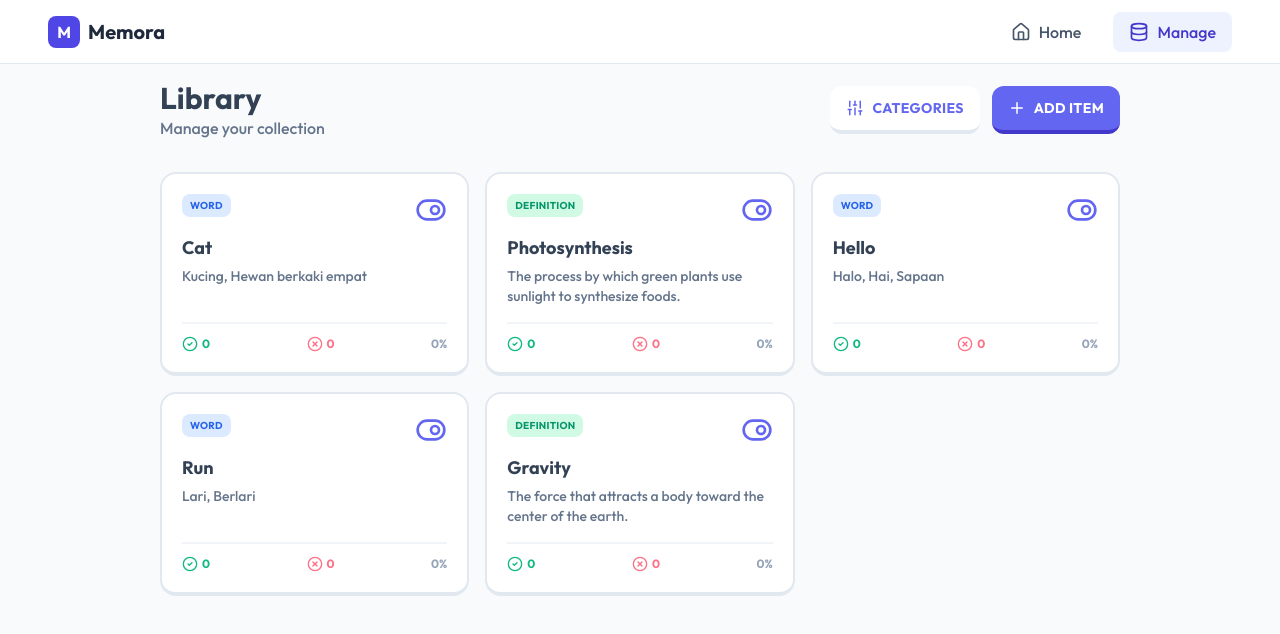
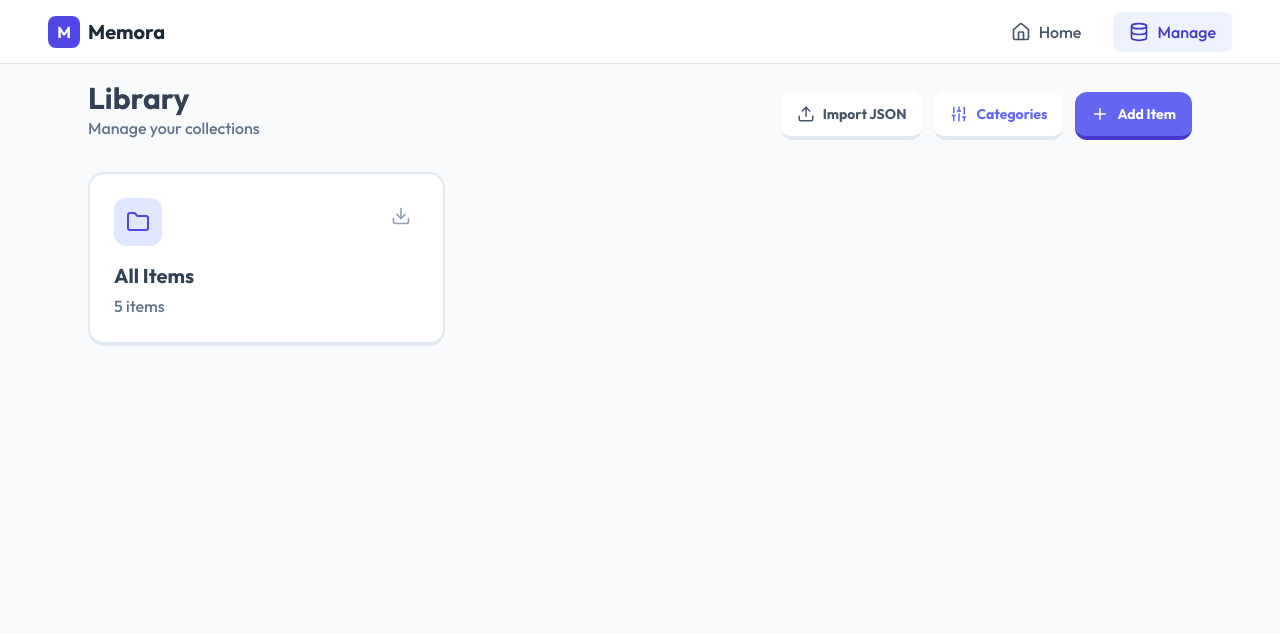
Before and after one commit to r021n/memora, a React (Vite) app: page /#/manage in a window 1280 px wide. Shown: the top 634 px of the page. Built offline with nearby package versions, Linux system fonts and the light colour scheme.

Commit message:
feat: Implement global state management with local storage persistence, add audio feedback utilities, and introduce a new Manage page.

```diff
--- a/pages/Manage.tsx
+++ b/pages/Manage.tsx
@@ -14,6 +14,11 @@ import {
   Plus,
   X,
   AlertCircle,
+  Upload,
+  Download,
+  Folder,
+  ArrowLeft,
+  Search,
 } from "lucide-react";
 import { withSound } from "../utils/sound";
 
@@ -28,11 +33,19 @@ const Manage: React.FC = () => {
     categories,
     addCategory,
     deleteCategory,
+    importData, // Add this to context destructuring
   } = useStore();
   const [selectedItem, setSelectedItem] = useState<MemoryItem | null>(null);
   const [isAddModalOpen, setIsAddModalOpen] = useState(false);
   const [isCategoryModalOpen, setIsCategoryModalOpen] = useState(false);
   const [newCategoryName, setNewCategoryName] = useState("");
+
+  // -- View & Search State --
+  const [viewMode, setViewMode] = useState<"GROUPS" | "ITEMS">("GROUPS");
+  const [selectedCategoryId, setSelectedCategoryId] = useState<string | null>(
+    null
+  );
+  const [searchQuery, setSearchQuery] = useState("");
 
   // -- Edit State --
   const [editTerm, setEditTerm] = useState("");
@@ -51,10 +64,129 @@ const Manage: React.FC = () => {
   // Helpers
   const categoryOptions = categories.map((c) => ({ id: c.id, label: c.name }));
 
+  // Derived State
+  const filteredItems = items.filter((item) => {
+    // 1. Filter by Category
+    if (selectedCategoryId === null) {
+      // "All" group - all items
+    } else {
+      if (item.categoryId !== selectedCategoryId) return false;
+    }
+
+    // 2. Filter by Search Query
+    if (!searchQuery.trim()) return true;
+    const q = searchQuery.toLowerCase();
+    const termMatch = item.term.toLowerCase().includes(q);
+    const meaningMatch = item.meanings.some((m) => m.toLowerCase().includes(q));
+    const descMatch = item.description?.toLowerCase().includes(q);
+
+    return termMatch || meaningMatch || descMatch;
+  });
+
+  // Calculate Group Stats
+  const getGroupStats = (catId: string | null) => {
+    const groupItems = items.filter((i) =>
+      catId === null ? true : i.categoryId === catId
+    );
+    return { count: groupItems.length };
+  };
+
   // Reset delete confirmation when modal closes or item changes
   useEffect(() => {
     setIsConfirmingDelete(false);
   }, [selectedItem]);
+
+  // --- Handlers ---
+
+  const handleGroupClick = (catId: string | null) => {
+    withSound(() => {
+      setSelectedCategoryId(catId);
+      setViewMode("ITEMS");
+      setSearchQuery(""); // clear search when entering a group
+    });
+  };
+
+  const handleBackToGroups = () => {
+    withSound(() => {
+      setViewMode("GROUPS");
+      setSelectedCategoryId(null);
+    });
+  };
+
+  const handleDownload = (e: React.MouseEvent, catId: string | null) => {
+    e.stopPropagation();
+    withSound(() => {
+      const groupItems = items.filter((i) =>
+        catId === null ? true : i.categoryId === catId
+      );
+      let groupName = "All_Items";
+      if (catId) {
+        const cat = categories.find((c) => c.id === catId);
+        groupName = cat ? cat.name.replace(/\s+/g, "_") : "Unknown_Group";
+      }
+
+      const dataToExport = {
+        exportDate: new Date().toISOString(),
+        groupName: groupName,
+        categoryId: catId,
+        items: groupItems,
+        // If exporting All, we might want to include categories too so they can be restored?
+        // Or if exporting a specific group, include that category definition?
+        // For simplicity, let's include the relevant categories.
+        categories: catId
+          ? categories.filter((c) => c.id === catId)
+          : categories,
+      };
+
+      const blob = new Blob([JSON.stringify(dataToExport, null, 2)], {
+        type: "application/json",
+      });
+      const url = URL.createObjectURL(blob);
+      const a = document.createElement("a");
+      a.href = url;
+      a.download = `memora_${groupName}_${new Date().getTime()}.json`;
+      document.body.appendChild(a);
+      a.click();
+      document.body.removeChild(a);
+      URL.revokeObjectURL(url);
+    });
+  };
+
+  const fileInputRef = React.useRef<HTMLInputElement>(null);
+
+  const handleUploadClick = () => {
+    withSound(() => {
+      fileInputRef.current?.click();
+    }, 0);
+  };
+
+  const handleFileChange = (e: React.ChangeEvent<HTMLInputElement>) => {
+    const file = e.target.files?.[0];
+    if (!file) return;
+
+    const reader = new FileReader();
+    reader.onload = (event) => {
+      try {
+        const json = JSON.parse(event.target?.result as string);
+        if (json.items && Array.isArray(json.items)) {
+          // Validate or sanitize if needed
+          // For now, assume structure is correct or partial
+          withSound(() => {
+            importData(json.items, json.categories || []);
+            alert(`Successfully imported ${json.items.length} items.`);
+          });
+        } else {
+          alert("Invalid file format. JSON must contain an 'items' array.");
+        }
+      } catch (err) {
+        console.error(err);
+        alert("Failed to parse JSON file.");
+      } finally {
+        if (fileInputRef.current) fileInputRef.current.value = "";
+      }
+    };
+    reader.readAsText(file);
+  };
 
   // --- Edit Functions ---
 
@@ -201,44 +333,149 @@ const Manage: React.FC = () => {
     setAddMeanings(addMeanings.filter((_, i) => i !== idx));
 
   return (
-    <div className="max-w-5xl min-h-screen px-8 pt-20 pb-24 mx-auto sm:pb-10">
-      {/* Header & Settings */}
-      <div className="mb-8 space-y-6">
-        <div className="flex flex-col justify-between gap-4 md:flex-row md:items-center">
+    <div className="max-w-6xl min-h-screen px-6 pt-20 pb-24 mx-auto sm:pb-10">
+      {/* Hidden File Input for Upload */}
+      <input
+        type="file"
+        ref={fileInputRef}
+        onChange={handleFileChange}
+        className="hidden"
+        accept=".json"
+      />
+
+      {/* Header Area */}
+      <div className="mb-8">
+        {viewMode === "GROUPS" ? (
+          <div className="flex flex-col justify-between gap-6 md:flex-row md:items-end">
             <div>
-            <h1 className="text-3xl font-extrabold text-slate-700">Library</h1>
-            <p className="font-medium text-slate-500">Manage your collection</p>
+              <h1 className="text-3xl font-extrabold text-slate-700">
+                Library
+              </h1>
+              <p className="font-medium text-slate-500">
+                Manage your collections
+              </p>
             </div>
-
-          <div className="flex flex-col w-full gap-3 sm:flex-row md:w-auto">
+            <div className="flex flex-wrap gap-3">
+              <button
+                onClick={handleUploadClick}
+                className="flex items-center px-4 py-3 space-x-2 text-sm font-bold text-slate-600 transition-all bg-white border-b-4 border-slate-200 rounded-xl hover:bg-slate-50 active:border-b-0 active:translate-y-1"
+              >
+                <Upload size={18} />
+                <span>Import JSON</span>
+              </button>
               <button
                 onClick={handleOpenCategory}
-              className="flex items-center justify-center px-4 py-3 space-x-2 text-sm font-bold tracking-wide text-indigo-500 uppercase transition-all bg-white border-b-4 border-slate-200 rounded-xl active:border-b-0 active:translate-y-1 hover:bg-slate-50 whitespace-nowrap"
+                className="flex items-center px-4 py-3 space-x-2 text-sm font-bold text-indigo-500 transition-all bg-white border-b-4 border-slate-200 rounded-xl hover:bg-slate-50 active:border-b-0 active:translate-y-1"
               >
                 <Sliders size={18} />
                 <span>Categories</span>
               </button>
               <button
                 onClick={handleOpenAdd}
-              className="flex items-center justify-center px-4 py-3 space-x-2 text-sm font-bold tracking-wide text-white uppercase transition-all bg-indigo-500 border-b-4 border-indigo-700 rounded-xl active:border-b-0 active:translate-y-1 hover:bg-indigo-600 whitespace-nowrap"
+                className="flex items-center px-4 py-3 space-x-2 text-sm font-bold text-white transition-all bg-indigo-500 border-b-4 border-indigo-700 rounded-xl hover:bg-indigo-600 active:border-b-0 active:translate-y-1"
               >
                 <Plus size={18} />
                 <span>Add Item</span>
               </button>
             </div>
           </div>
+        ) : (
+          <div className="flex flex-col gap-4">
+            <div className="flex items-center gap-2 mb-2">
+              <button
+                onClick={handleBackToGroups}
+                className="p-2 transition-colors text-slate-400 hover:text-slate-600 hover:bg-slate-100 rounded-lg"
+              >
+                <ArrowLeft size={24} />
+              </button>
+              <h2 className="text-2xl font-bold text-slate-700">
+                {selectedCategoryId === null
+                  ? "All Items"
+                  : categories.find((c) => c.id === selectedCategoryId)?.name ||
+                    "Group"}
+              </h2>
+            </div>
+            <div className="relative w-full">
+              <div className="absolute inset-y-0 left-0 flex items-center pl-3 pointer-events-none text-slate-400">
+                <Search size={20} />
+              </div>
+              <input
+                type="text"
+                value={searchQuery}
+                onChange={(e) => setSearchQuery(e.target.value)}
+                placeholder="Search items..."
+                className="w-full pl-10 pr-4 py-3 font-medium bg-white border-2 border-slate-200 rounded-xl focus:outline-none focus:border-indigo-400 text-slate-700"
+              />
+            </div>
+          </div>
+        )}
       </div>
 
-      {/* Grid of Cards */}
-      {items.length === 0 ? (
+      {/* Main Content */}
+      {viewMode === "GROUPS" ? (
+        <div className="grid grid-cols-1 md:grid-cols-2 lg:grid-cols-3 gap-4">
+          {/* 1. All Items Card */}
+          <div
+            onClick={() => handleGroupClick(null)}
+            className="group relative bg-white rounded-2xl border-2 border-slate-200 border-b-4 p-6 cursor-pointer hover:border-indigo-300 hover:bg-indigo-50/10 transition-all duration-200 active:scale-[0.98]"
+          >
+            <div className="flex justify-between items-start mb-4">
+              <div className="p-3 bg-indigo-100 text-indigo-600 rounded-xl">
+                <Folder size={24} />
+              </div>
+              <button
+                onClick={(e) => handleDownload(e, null)}
+                className="p-2 text-slate-400 hover:text-indigo-500 hover:bg-indigo-50 rounded-lg transition-colors"
+                title="Download All"
+              >
+                <Download size={20} />
+              </button>
+            </div>
+            <h3 className="text-xl font-bold text-slate-700 mb-1">All Items</h3>
+            <p className="text-slate-500 font-medium">{items.length} items</p>
+          </div>
+
+          {/* 2. Category Cards */}
+          {categories.map((cat) => (
+            <div
+              key={cat.id}
+              onClick={() => handleGroupClick(cat.id)}
+              className="group relative bg-white rounded-2xl border-2 border-slate-200 border-b-4 p-6 cursor-pointer hover:border-indigo-300 hover:bg-indigo-50/10 transition-all duration-200 active:scale-[0.98]"
+            >
+              <div className="flex justify-between items-start mb-4">
+                <div className="p-3 bg-white border-2 border-slate-100 text-slate-500 rounded-xl group-hover:bg-white/80">
+                  <Folder size={24} />
+                </div>
+                <button
+                  onClick={(e) => handleDownload(e, cat.id)}
+                  className="p-2 text-slate-400 hover:text-indigo-500 hover:bg-indigo-50 rounded-lg transition-colors"
+                  title="Download Group"
+                >
+                  <Download size={20} />
+                </button>
+              </div>
+              <h3 className="text-xl font-bold text-slate-700 mb-1 line-clamp-1">
+                {cat.name}
+              </h3>
+              <p className="text-slate-500 font-medium">
+                {getGroupStats(cat.id).count} items
+              </p>
+            </div>
+          ))}
+        </div>
+      ) : (
+        <div>
+          {filteredItems.length === 0 ? (
             <div className="py-20 text-center bg-white border-2 border-dashed rounded-2xl border-slate-300">
               <p className="font-bold text-slate-400">
-            No items yet. Add some to get started!
+                {searchQuery
+                  ? "No matching items found."
+                  : "No items in this group."}
               </p>
             </div>
           ) : (
             <div className="grid grid-cols-1 gap-4 md:grid-cols-2 lg:grid-cols-3">
-          {items.map((item) => (
+              {filteredItems.map((item) => (
                 <div
                   key={item.id}
                   onClick={() => openEditModal(item)}
@@ -284,8 +521,8 @@ const Manage: React.FC = () => {
                   {item.categoryId && (
                     <div className="mt-3">
                       <span className="inline-block px-2 py-1 text-[10px] font-bold text-slate-500 bg-slate-100 rounded-md">
-                    {categories.find((c) => c.id === item.categoryId)?.name ||
-                      "Unknown"}
+                        {categories.find((c) => c.id === item.categoryId)
+                          ?.name || "Unknown"}
                       </span>
                     </div>
                   )}
@@ -312,6 +549,8 @@ const Manage: React.FC = () => {
                   </div>
                 </div>
               ))}
+            </div>
+          )}
         </div>
       )}
 
@@ -481,7 +720,7 @@ const Manage: React.FC = () => {
         </Modal>
       )}
 
-      {/* Add New Modal (Replicated from Home logic for Manage page) */}
+      {/* Add New Modal */}
       <Modal
         isOpen={isAddModalOpen}
         onClose={() => setIsAddModalOpen(false)}
@@ -629,8 +868,6 @@ const Manage: React.FC = () => {
           <form
             onSubmit={(e) => {
               e.preventDefault();
-              // Execute immediately to avoid mobile issues, play sound in parallel
-              // disabling the delay ensures the action is always captured
               import("../utils/sound").then((mod) => mod.playClick());
               addCategory(newCategoryName);
               setNewCategoryName("");
```
Also changed, not shown: context/StoreContext.tsx (+30 -0 lines), utils/sound.ts (+6 -2 lines). Lines whose indentation alone changed are shown as unchanged.
